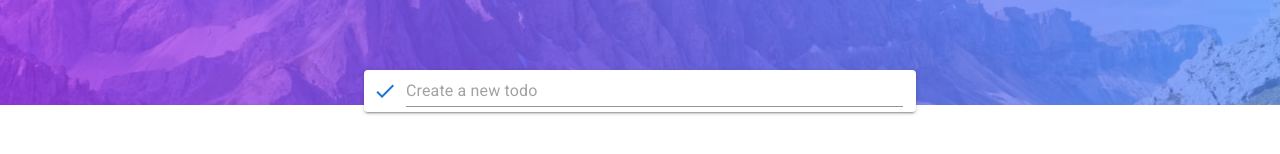
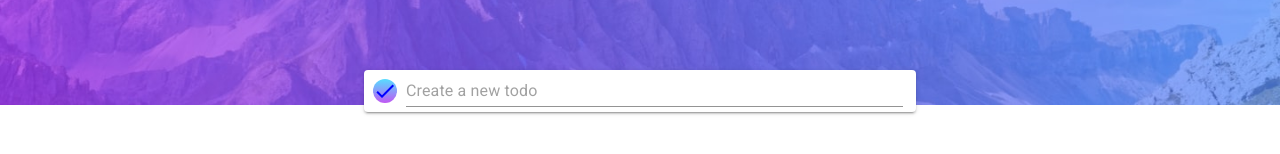
Before and after one commit to shalash23/todo-frontendmenor, a React (Vite) app: page / in a window 1280 px wide. Both pictures are taken after a click on the element 385 px from the left and 253 px from the top of the page. Shown: the part 162-316 px from the top of the page. Built offline with nearby package versions, Linux system fonts and the light colour scheme.

Commit message:
adjusted checkbox

```diff
--- a/src/Components/InputCheckbox.jsx
+++ b/src/Components/InputCheckbox.jsx
@@ -7,7 +7,20 @@ import Box from "@mui/material/Box";
 const InputCheckbox = () => {
   return (
     <Box>
-      <Checkbox icon={<RadioButtonUnchecked />} checkedIcon={<CheckIcon />} />
+      <Checkbox
+        icon={<RadioButtonUnchecked />}
+        checkedIcon={
+          <CheckIcon
+            sx={{
+              background:
+                "linear-gradient(hsl(192, 100%, 67%),hsl(280, 87%, 65%))",
+              color: "blue",
+              borderRadius: "50%",
+              fontSize: 24,
+            }}
+          />
+        }
+      />
     </Box>
   );
 };
```
